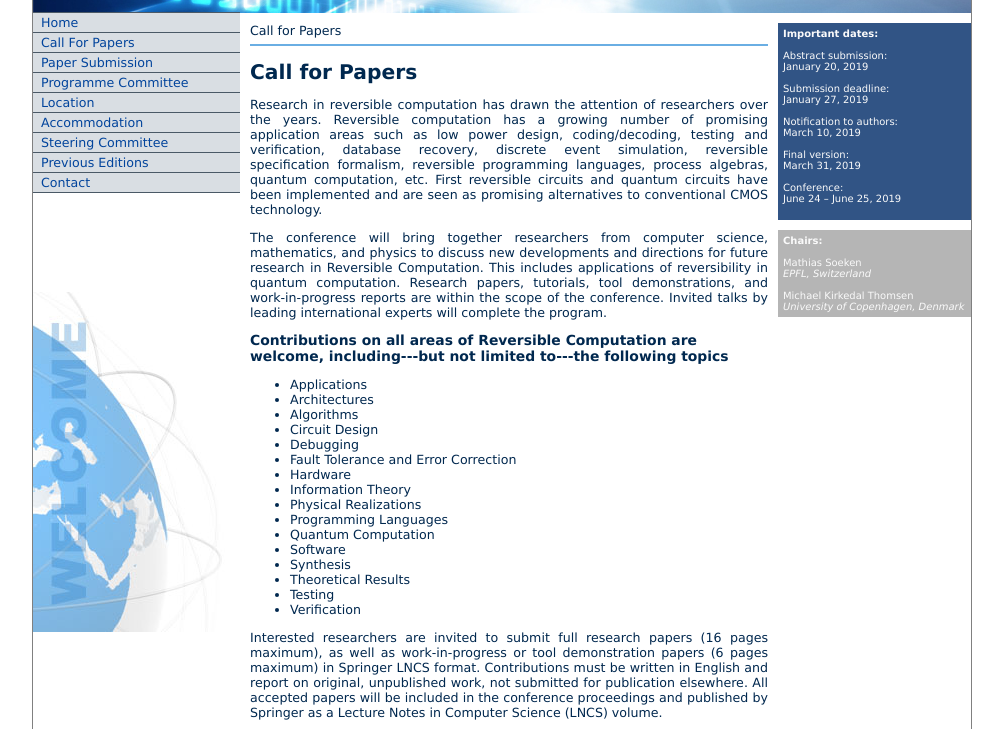
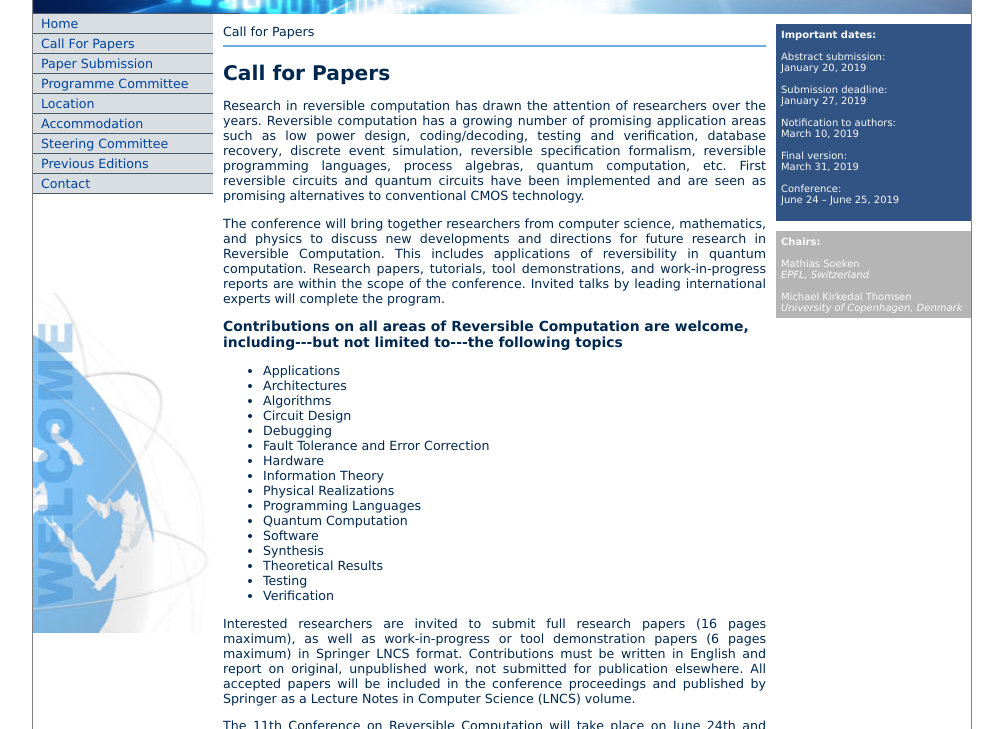
Before and after one commit to reversible-computation-2020/reversible-computation-2020.github.io, a plain HTML site: page cfp/index.html in a window 1280 px wide. Shown: the part 164-893 px from the top of the page, without its empty margins (139-1142 px from the left). Drawn offline with Linux system fonts and the light colour scheme.

Commit message:
Better showing on small screens (mobile devices)

```diff
--- a/cfp/index.html
+++ b/cfp/index.html
@@ -8,6 +8,7 @@
   <link rel="stylesheet" href="/css/styles.css">
 </head>
 <body>
+  <div class="all">
   <div class="content">
     <div class="top-logo">
   <div class="top-logo-abbrev">RC<span class="year">2019</span></div>
@@ -137,5 +138,6 @@ IWLS: June 21 &ndash; 22, 2019
       </div>
     </div>
   </div>
+</div>
 </body>
 </html>
--- a/css/styles.css
+++ b/css/styles.css
@@ -23,20 +23,22 @@ p {
   text-align: justify;
 }
 
+.all {
+  margin: 0 auto;
+  width: 938px;
+}
+
 .content {
   width: 938px;
-  left: 50%;
-  margin-left: -469px;
   position: absolute;
-  border-left: rgb(128, 128, 128) solid 1px;
-  border-right: rgb(128, 128, 128) solid 1px;
-  border-bottom: rgb(128, 128, 128) solid 1px;
+  border: rgb(128, 128, 128) solid 1px;
 }
 
 .top-logo {
   position: relative;
   height: 177px;
   background-image: url("/images/top.jpg");
+  width: 938px;
   background-repeat: no-repeat;
 }
 
@@ -72,8 +74,13 @@ p {
   color: rgb(58, 101, 215);
 }
 
+.main {
+  width: 938px;
+  padding: 0px;
+}
+
 .nav {
-  width: 207px;
+  width: 180px;
   height: 619px;
   float: left;
   background-image: url("/images/left.jpg");
@@ -103,7 +110,7 @@ a:hover {
 }
 
 .middle {
-  width: 518px;
+  width: 543px;
   float: left;
   padding: 10px;
 }
@@ -115,9 +122,9 @@ a:hover {
 }
 
 .right {
-  width: 193px;
+  width: 195px;
   padding-top: 10px;
-  float: left;
+  float: right;
 }
 
 .dates {
```
Also changed, not shown: accommodation/index.html (+2 -0 lines), contact/index.html (+2 -0 lines), index.html (+2 -0 lines), location/index.html (+2 -0 lines), previous/index.html (+2 -0 lines), steering/index.html (+2 -0 lines), submission/index.html (+2 -0 lines).
